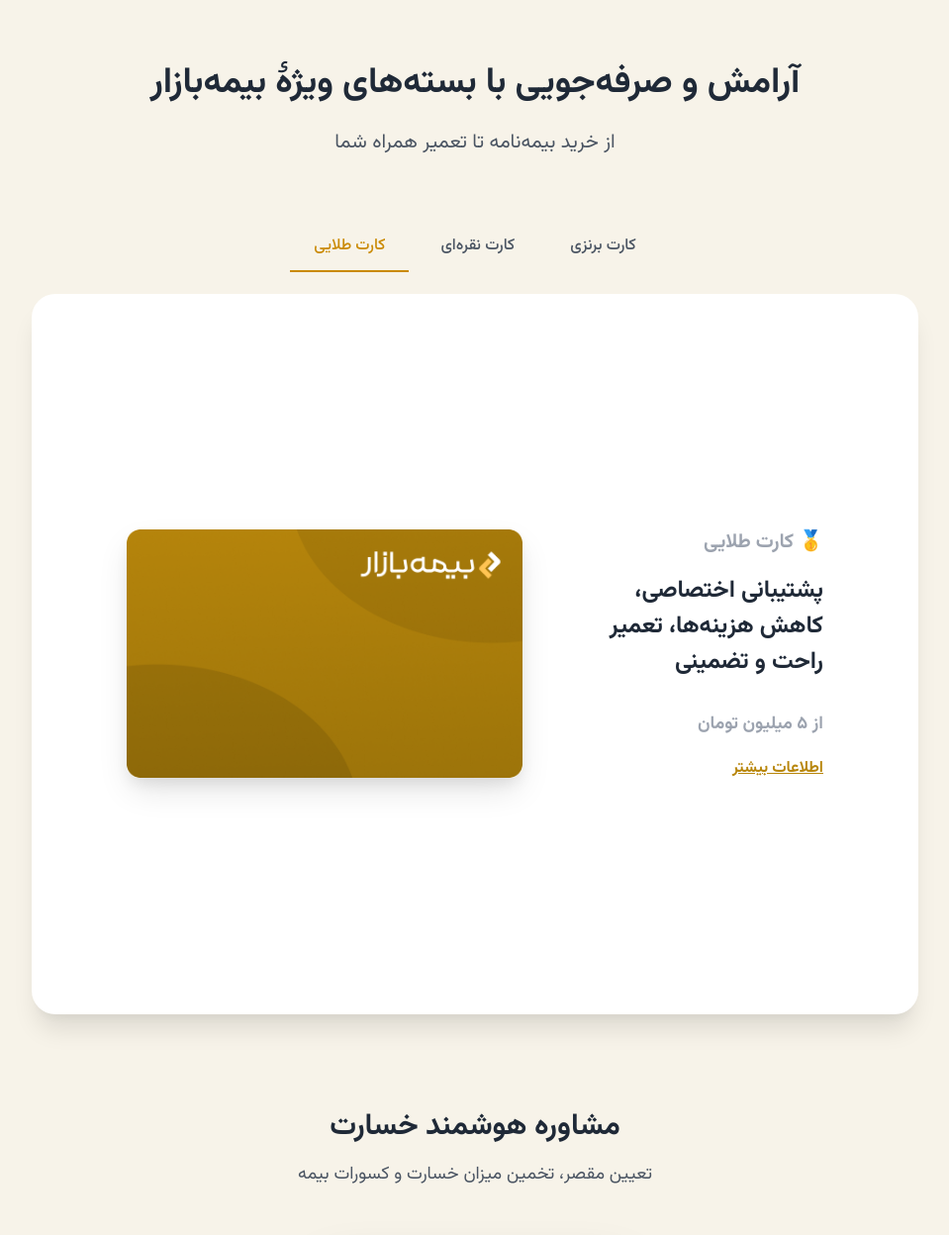
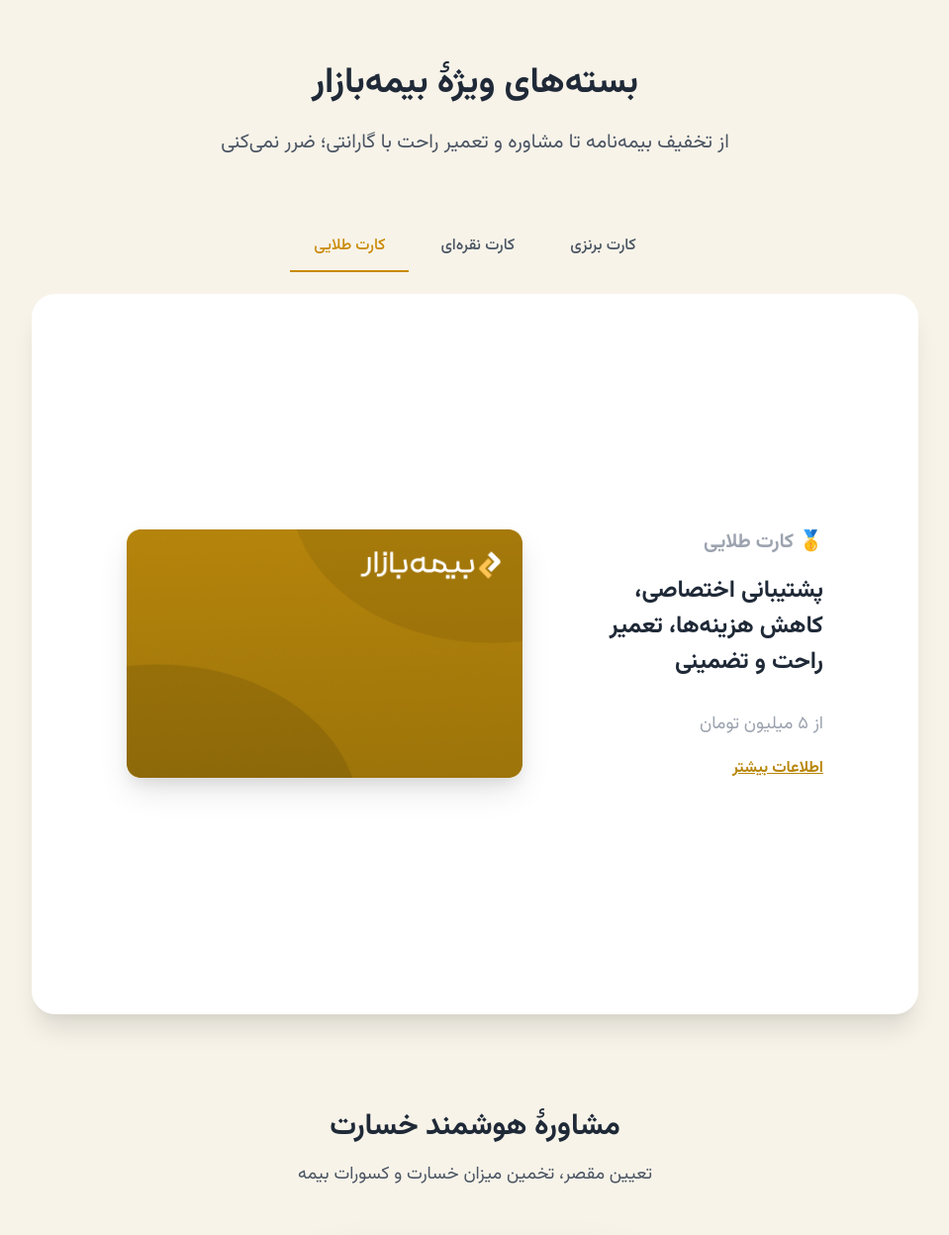
Before and after one commit to dshayan/bb-cards, a plain HTML site: page index.html in a window 1280 px wide. Shown: the top 1248 px of the page at 99% size, without its empty margins (160-1119 px from the left). Drawn offline with nearby package versions, Linux system fonts and the light colour scheme; a script that the page names is missing.

Commit message:
Improve UI/UX: simplify text content and fix typography
- Simplify hero section title and description text
- Change card price font-weight from bold to normal
- Fix Persian typography in chat section title
- Simplify typing indicator text

```diff
--- a/css/cards.css
+++ b/css/cards.css
@@ -87,7 +87,7 @@
 
 .card-price {
     font-size: 1.125rem;
-    font-weight: bold;
+    font-weight: normal;
     color: rgb(156, 163, 175);
     text-align: right;
     font-family: 'Vazirmatn', sans-serif;
--- a/index.html
+++ b/index.html
@@ -30,10 +30,10 @@
     <!-- Hero Section -->
     <div class="text-center mb-16">
         <h1 class="text-4xl font-bold text-gray-800 mb-6 font-vazir">
-            آرامش و صرفه‌جویی با بسته‌های ویژهٔ بیمه‌بازار
+            بسته‌های ویژهٔ بیمه‌بازار
         </h1>
         <p class="text-xl text-gray-600 leading-relaxed font-vazir max-w-4xl mx-auto">
-            از خرید بیمه‌نامه تا تعمیر همراه شما
+            از تخفیف بیمه‌نامه تا مشاوره و تعمیر راحت با گارانتی؛ ضرر نمی‌کنی
         </p>
     </div>
 
@@ -201,7 +201,7 @@
         <!-- Chat Section Title -->
         <div class="text-center mb-12">
             <h2 class="text-3xl font-bold text-gray-800 mb-4 font-vazir">
-                مشاوره هوشمند خسارت
+                مشاورهٔ هوشمند خسارت
             </h2>
             <p class="text-lg text-gray-600 font-vazir">
                 تعیین مقصر، تخمین میزان خسارت و کسورات بیمه
--- a/js/chat.js
+++ b/js/chat.js
@@ -129,7 +129,7 @@
     typingIndicator.className = 'self-start max-w-[80%] rounded-2xl p-2 bg-gray-100 text-gray-800 shadow-sm typing-indicator';
     typingIndicator.innerHTML = `
         <div class="text-xs leading-relaxed font-vazir text-right">
-            <p>در حال تایپ...</p>
+            <p>...</p>
         </div>
     `;
 
```
